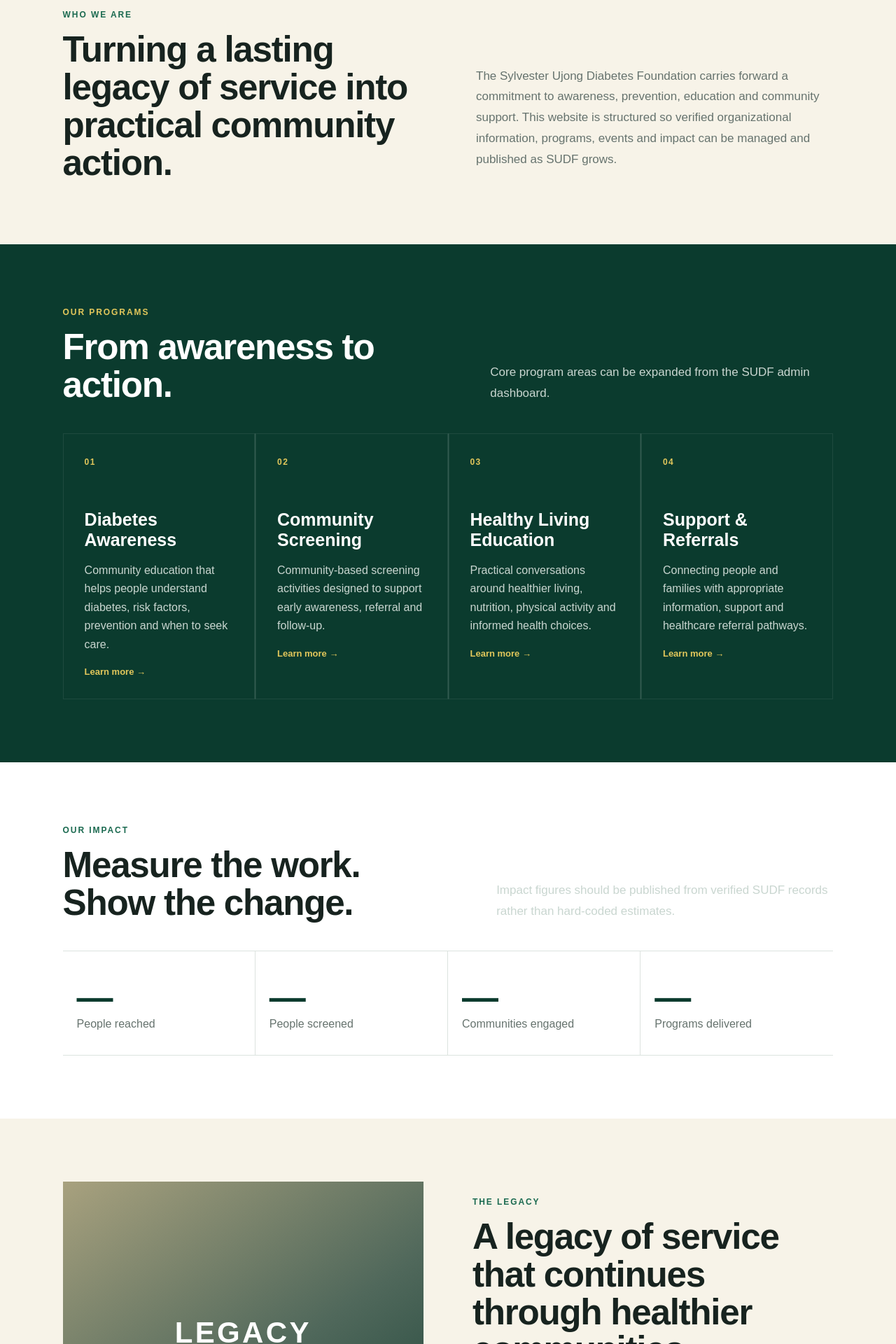
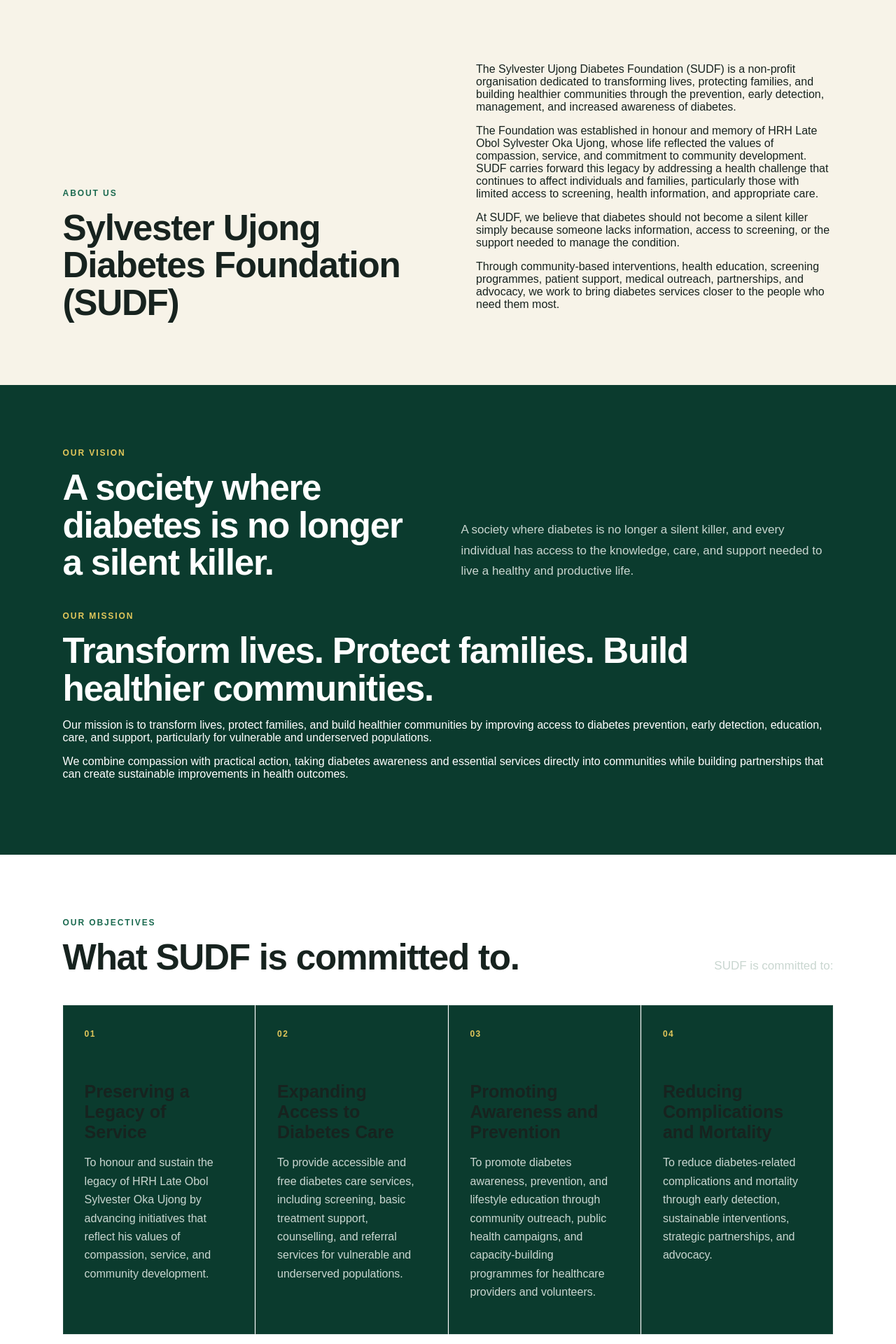
Before and after one commit to AkongShadrach/SUDF-website, a Next.js app: page / in a window 1280 px wide. Shown: the part 880-2800 px from the top of the page at 70% size. Built offline with nearby package versions, Linux system fonts and the light colour scheme.

Commit message:
Add official SUDF profile content to production-based site

```diff
--- a/app/page.tsx
+++ b/app/page.tsx
@@ -1,30 +1,47 @@
 const programs = [
   {
     number: "01",
-    title: "Diabetes Awareness",
-    text: "Community education that helps people understand diabetes, risk factors, prevention and when to seek care.",
+    title: "Free Community Diabetes Screening",
+    text: "Early detection can save lives. SUDF takes diabetes screening directly into communities, helping individuals understand their blood glucose status and identify potential risks before serious complications develop.",
   },
   {
     number: "02",
-    title: "Community Screening",
-    text: "Community-based screening activities designed to support early awareness, referral and follow-up.",
+    title: "Care & Support for People Living with Diabetes",
+    text: "A diagnosis should not leave anyone feeling abandoned or uncertain about what comes next. We provide guidance, basic support services, counselling, and appropriate referral pathways to help people living with diabetes access the care they need.",
   },
   {
     number: "03",
-    title: "Healthy Living Education",
-    text: "Practical conversations around healthier living, nutrition, physical activity and informed health choices.",
+    title: "Health Education & Lifestyle Empowerment",
+    text: "Prevention begins with knowledge. Through seminars, outreach programmes, community engagements, and public health campaigns, we provide practical information about nutrition, physical activity, healthy lifestyles, diabetes risk factors, and disease management.",
   },
   {
     number: "04",
-    title: "Support & Referrals",
-    text: "Connecting people and families with appropriate information, support and healthcare referral pathways.",
+    title: "Medical Outreach & Partnerships",
+    text: "We collaborate with healthcare professionals, hospitals, clinics, community organisations, volunteers, development partners, and other stakeholders to expand access to diabetes services and strengthen community health systems.",
   },
 ];
 
-const events = [
-  ["Community Diabetes Awareness", "Community education and awareness activity."],
-  ["Community Screening", "Screening, education and referral support."],
-  ["Healthy Living Session", "Practical conversations around healthier living."],
+const objectives = [
+  {
+    number: "01",
+    title: "Preserving a Legacy of Service",
+    text: "To honour and sustain the legacy of HRH Late Obol Sylvester Oka Ujong by advancing initiatives that reflect his values of compassion, service, and community development.",
+  },
+  {
+    number: "02",
+    title: "Expanding Access to Diabetes Care",
+    text: "To provide accessible and free diabetes care services, including screening, basic treatment support, counselling, and referral services for vulnerable and underserved populations.",
+  },
+  {
+    number: "03",
+    title: "Promoting Awareness and Prevention",
+    text: "To promote diabetes awareness, prevention, and lifestyle education through community outreach, public health campaigns, and capacity-building programmes for healthcare providers and volunteers.",
+  },
+  {
+    number: "04",
+    title: "Reducing Complications and Mortality",
+    text: "To reduce diabetes-related complications and mortality through early detection, sustainable interventions, strategic partnerships, and advocacy.",
+  },
 ];
 
 export default function Home() {
@@ -40,7 +57,9 @@ export default function Home() {
         </a>
         <nav aria-label="Main navigation">
           <a href="#about">About</a>
-          <a href="#programs">Programs</a>
+          <a href="#mission">Our Mission</a>
+          <a href="#objectives">Objectives</a>
+          <a href="#programs">Our Work</a>
           <a href="#impact">Impact</a>
           <a href="#events">Events</a>
           <a href="#resources">Resources</a>
@@ -51,12 +70,10 @@ export default function Home() {
 
       <section id="home" className="hero">
         <div className="hero-copy">
-          <p className="eyebrow">SYLVESTER UJONG DIABETES FOUNDATION</p>
+          <p className="eyebrow">SYLVESTER UJONG DIABETES FOUNDATION (SUDF)</p>
           <h1>CONTINUING A LEGACY.<br />EMPOWERING HEALTHIER LIVES.</h1>
           <p className="lead">
-            Promoting diabetes awareness, prevention, education and supportive
-            care while carrying forward a legacy of service to individuals,
-            families and communities.
+            The Sylvester Ujong Diabetes Foundation (SUDF) is a non-profit organisation dedicated to transforming lives, protecting families, and building healthier communities through the prevention, early detection, management, and increased awareness of diabetes.
           </p>
           <div className="actions">
             <a className="button button-gold" href="#programs">Explore Our Work</a>
@@ -73,25 +90,73 @@ export default function Home() {
 
       <section id="about" className="intro section">
         <div>
-          <p className="eyebrow">WHO WE ARE</p>
-          <h2>Turning a lasting legacy of service into practical community action.</h2>
+          <p className="eyebrow">ABOUT US</p>
+          <h2>Sylvester Ujong Diabetes Foundation (SUDF)</h2>
         </div>
-        <p>
-          The Sylvester Ujong Diabetes Foundation carries forward a commitment
-          to awareness, prevention, education and community support. This
-          website is structured so verified organizational information,
-          programs, events and impact can be managed and published as SUDF
-          grows.
-        </p>
+        <div>
+          <p>
+            The Sylvester Ujong Diabetes Foundation (SUDF) is a non-profit organisation dedicated to transforming lives, protecting families, and building healthier communities through the prevention, early detection, management, and increased awareness of diabetes.
+          </p>
+          <p>
+            The Foundation was established in honour and memory of HRH Late Obol Sylvester Oka Ujong, whose life reflected the values of compassion, service, and commitment to community development. SUDF carries forward this legacy by addressing a health challenge that continues to affect individuals and families, particularly those with limited access to screening, health information, and appropriate care.
+          </p>
+          <p>
+            At SUDF, we believe that diabetes should not become a silent killer simply because someone lacks information, access to screening, or the support needed to manage the condition.
+          </p>
+          <p>
+            Through community-based interventions, health education, screening programmes, patient support, medical outreach, partnerships, and advocacy, we work to bring diabetes services closer to the people who need them most.
+          </p>
+        </div>
+      </section>
+
+      <section id="mission" className="section green-section">
+        <div className="section-heading">
+          <div>
+            <p className="eyebrow light">OUR VISION</p>
+            <h2>A society where diabetes is no longer a silent killer.</h2>
+          </div>
+          <p>
+            A society where diabetes is no longer a silent killer, and every individual has access to the knowledge, care, and support needed to live a healthy and productive life.
+          </p>
+        </div>
+        <div className="mission-statement">
+          <p className="eyebrow light">OUR MISSION</p>
+          <h2>Transform lives. Protect families. Build healthier communities.</h2>
+          <p>
+            Our mission is to transform lives, protect families, and build healthier communities by improving access to diabetes prevention, early detection, education, care, and support, particularly for vulnerable and underserved populations.
+          </p>
+          <p>
+            We combine compassion with practical action, taking diabetes awareness and essential services directly into communities while building partnerships that can create sustainable improvements in health outcomes.
+          </p>
+        </div>
+      </section>
+
+      <section id="objectives" className="section">
+        <div className="section-heading">
+          <div>
+            <p className="eyebrow">OUR OBJECTIVES</p>
+            <h2>What SUDF is committed to.</h2>
+          </div>
+          <p>SUDF is committed to:</p>
+        </div>
+        <div className="program-grid objective-grid">
+          {objectives.map((objective) => (
+            <article className="program-card objective-card" key={objective.number}>
+              <span>{objective.number}</span>
+              <h3>{objective.title}</h3>
+              <p>{objective.text}</p>
+            </article>
+          ))}
+        </div>
       </section>
 
       <section id="programs" className="section green-section">
         <div className="section-heading">
           <div>
-            <p className="eyebrow light">OUR PROGRAMS</p>
+            <p className="eyebrow light">OUR MISSION IN ACTION</p>
             <h2>From awareness to action.</h2>
           </div>
-          <p>Core program areas can be expanded from the SUDF admin dashboard.</p>
+          <p>Through community-based interventions and partnerships, we work to bring diabetes services closer to the people who need them most.</p>
         </div>
         <div className="program-grid">
           {programs.map((program) => (
@@ -99,7 +164,6 @@ export default function Home() {
               <span>{program.number}</span>
               <h3>{program.title}</h3>
               <p>{program.text}</p>
-              <a href="#contact">Learn more →</a>
             </article>
           ))}
         </div>
@@ -108,53 +172,64 @@ export default function Home() {
       <section id="impact" className="section impact">
         <div className="section-heading">
           <div>
-            <p className="eyebrow">OUR IMPACT</p>
-            <h2>Measure the work. Show the change.</h2>
+            <p className="eyebrow">WHY OUR WORK MATTERS</p>
+            <h2>SUDF seeks to change that story.</h2>
           </div>
           <p>
-            Impact figures should be published from verified SUDF records rather
-            than hard-coded estimates.
+            Diabetes can progress for years without obvious symptoms. For many people, the first serious warning may come only after complications have developed.
           </p>
         </div>
+        <p className="impact-copy">
+          We want more people to know their risk, know their numbers, understand diabetes, receive support early, and take informed steps towards healthier lives.
+        </p>
+        <p className="impact-copy">
+          Every person screened, every family educated, every patient supported, and every community reached brings us closer to a future where preventable diabetes-related suffering and deaths are significantly reduced.
+        </p>
         <div className="metrics">
           <div><strong>—</strong><span>People reached</span></div>
           <div><strong>—</strong><span>People screened</span></div>
           <div><strong>—</strong><span>Communities engaged</span></div>
-          <div><strong>—</strong><span>Programs delivered</span></div>
+          <div><strong>—</strong><span>Programmes delivered</span></div>
         </div>
       </section>
 
       <section className="legacy section">
         <div className="legacy-image">LEGACY<br />PORTRAIT</div>
         <div>
-          <p className="eyebrow">THE LEGACY</p>
-          <h2>A legacy of service that continues through healthier communities.</h2>
+          <p className="eyebrow">OUR LEGACY, OUR RESPONSIBILITY</p>
+          <h2>A living legacy of service.</h2>
           <p>
-            The foundation&apos;s story can be expanded here with verified
-            biographical and organizational material supplied by SUDF.
+            The Sylvester Ujong Diabetes Foundation is more than a memorial to a respected community leader. It is a living legacy of service.
+          </p>
+          <p>
+            By transforming remembrance into action, SUDF seeks to ensure that the values represented by HRH Late Obol Sylvester Oka Ujong continue to touch lives across generations.
           </p>
           <blockquote>
-            “A legacy does not end with a life. It continues through the lives we touch.”
+            A legacy remembered through service.<br />
+            A community strengthened through knowledge.<br />
+            Lives protected through action.
           </blockquote>
+          <p>Together, we can stop diabetes from being a silent killer</p>
         </div>
       </section>
 
       <section id="events" className="section">
         <div className="section-heading">
           <div>
-            <p className="eyebrow">UPCOMING EVENTS</p>
+            <p className="eyebrow">EVENTS & COMMUNITY ACTIVITIES</p>
             <h2>Community activities and opportunities to participate.</h2>
           </div>
+          <p>Updates about SUDF events and outreach activities can be shared here as official details become available.</p>
         </div>
         <div className="event-grid">
-          {events.map(([title, text], i) => (
+          {["Community Diabetes Screening", "Health Education & Outreach", "Medical Outreach & Partnerships"].map((title, i) => (
             <article className="event-card" key={title}>
-              <span className="date-box">DATE</span>
+              <span className="date-box">SUDF</span>
               <div>
                 <p className="event-no">0{i + 1}</p>
                 <h3>{title}</h3>
-                <p>{text}</p>
-                <a href="#contact">Event details →</a>
+                <p>Learn more about SUDF's community-based work and opportunities to participate.</p>
+                <a href="#contact">Contact the Foundation →</a>
               </div>
             </article>
           ))}
@@ -163,11 +238,10 @@ export default function Home() {
 
       <section id="support" className="support section">
         <div>
-          <p className="eyebrow light">FUND OUR WORK</p>
-          <h2>Help turn awareness into measurable community action.</h2>
+          <p className="eyebrow light">SUPPORT OUR WORK</p>
+          <h2>Help turn awareness into action.</h2>
           <p>
-            Support diabetes awareness, prevention, education, screening
-            activities and community programs.
+            Support diabetes awareness, prevention, education, screening activities and community programmes.
           </p>
         </div>
         <a className="button button-gold" href="#contact">Support SUDF</a>
@@ -177,8 +251,7 @@ export default function Home() {
         <p className="eyebrow">PARTNERS & COLLABORATION</p>
         <h2>Building healthier communities together.</h2>
         <p className="wide">
-          A space for institutional partners, community organizations,
-          healthcare professionals, sponsors and supporters.
+          We collaborate with healthcare professionals, hospitals, clinics, community organisations, volunteers, development partners, and other stakeholders to expand access to diabetes services and strengthen community health systems.
         </p>
         <div className="partner-grid">
           {Array.from({ length: 5 }).map((_, i) => (
@@ -202,8 +275,7 @@ export default function Home() {
           <p className="eyebrow">CONTACT SUDF</p>
           <h2>Connect with the foundation.</h2>
           <p>
-            Contact details, official registration information and public
-            organizational documents should be added from verified SUDF records.
+            Contact details and official organizational information can be added here from verified SUDF records.
           </p>
         </div>
         <form className="contact-form">
@@ -220,8 +292,8 @@ export default function Home() {
           <p>Awareness • Prevention • Education • Support</p>
         </div>
         <div className="footer-links">
-          <a href="#about">About</a><a href="#programs">Programs</a><a href="#impact">Impact</a>
-          <a href="#events">Events</a><a href="#resources">Resources</a><a href="#partners">Partners</a>
+          <a href="#about">About</a><a href="#mission">Our Mission</a><a href="#objectives">Objectives</a>
+          <a href="#programs">Our Work</a><a href="#events">Events</a><a href="#resources">Resources</a>
         </div>
         <div className="footer-legal">
           Contact SUDF • Privacy • Safeguarding • Transparency<br />
```
